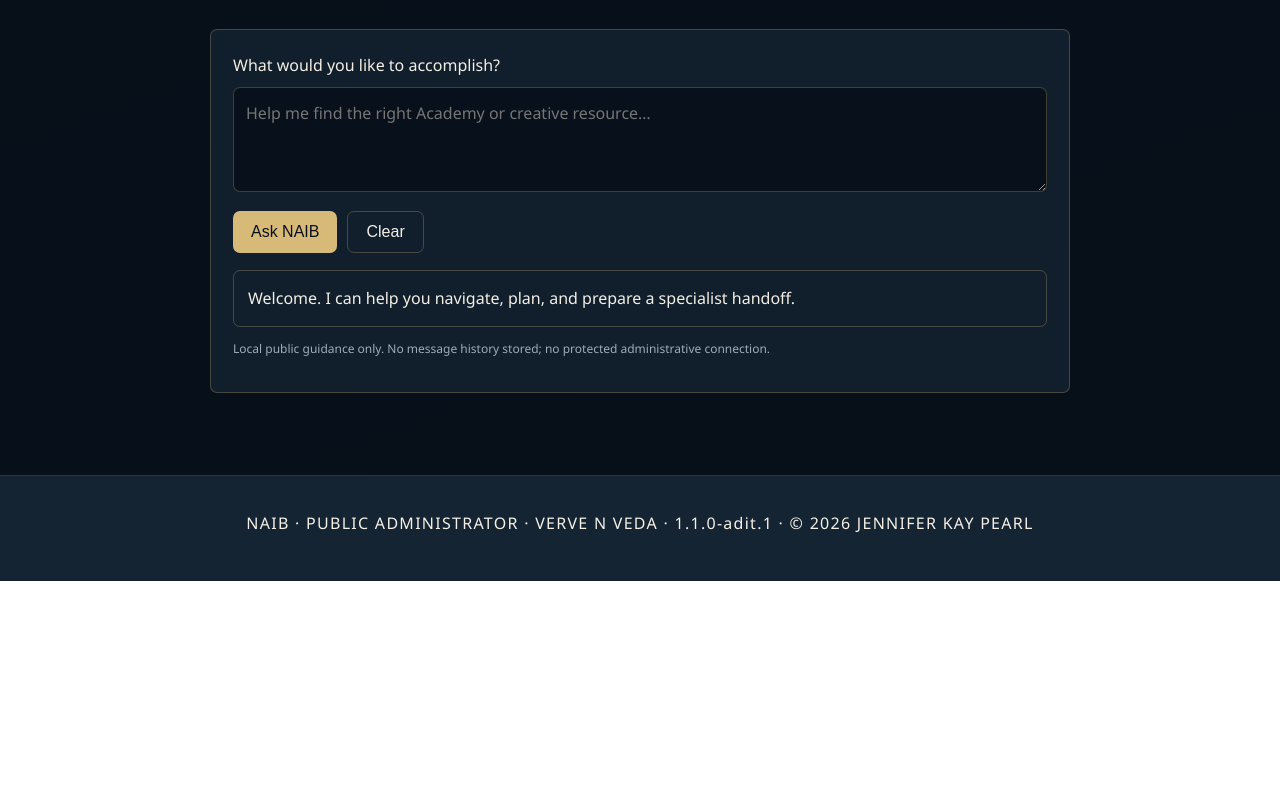
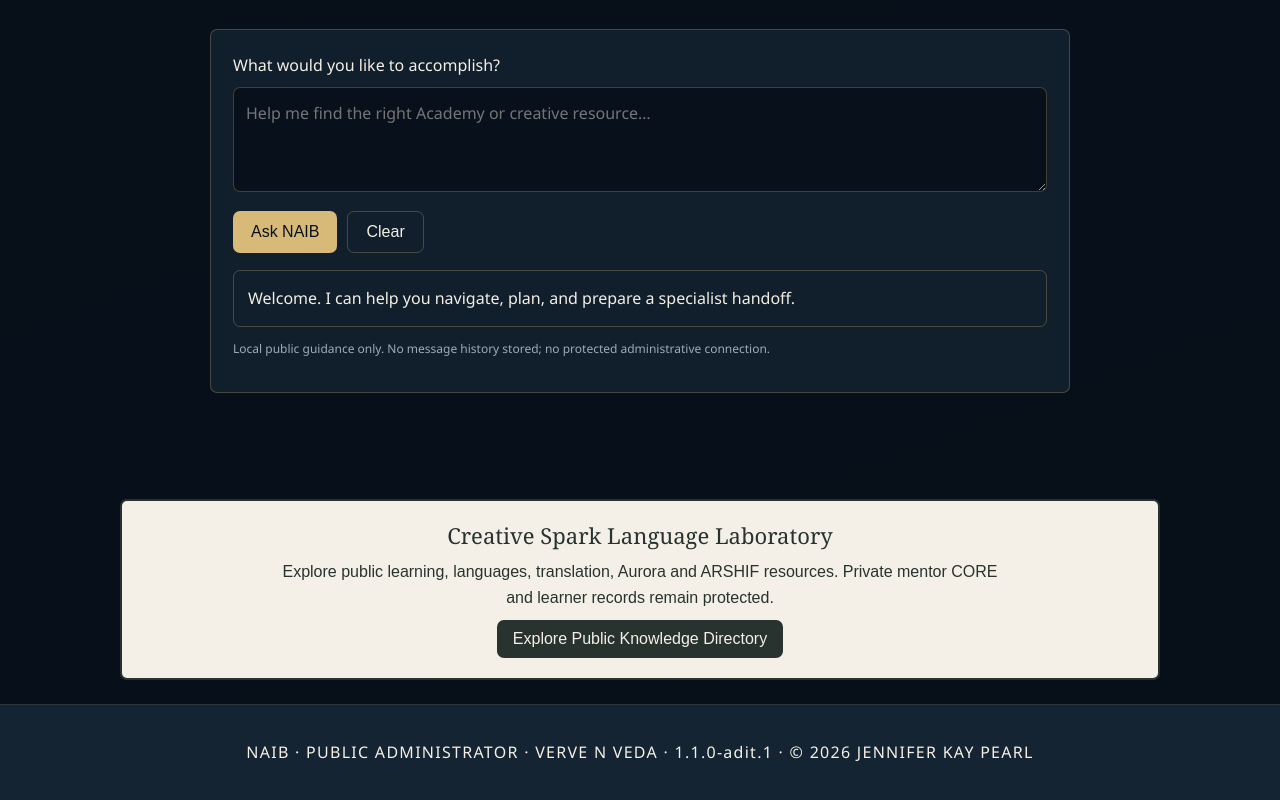
Before and after one commit to artist1970/NAIB.github.io, a website: page index.html in a window 1280 px wide. Shown: the part 3665-4465 px from the top of the page. Before the commit the page ends 4246 px from the top, so only its background shows below. Drawn offline with Linux system fonts and the light colour scheme; a script that the page names is missing.

Commit message:
link(mentor): connect naib public door to Creative Spark Language Laboratory

```diff
--- a/index.html
+++ b/index.html
@@ -526,6 +526,8 @@ footer{background:#142432;color:#f6f0e6;font-size:16px}
 <div id="naib-answer" role="status" aria-live="polite" style="margin-top:17px;padding:14px;border:1px solid var(--line);border-radius:7px">Welcome. I can help you navigate, plan, and prepare a specialist handoff.</div>
 <p style="font-size:12px;color:var(--muted)">Local public guidance only. No message history stored; no protected administrative connection.</p>
 </div></div></section>
+
+<section id="mentor-language-laboratory" aria-label="Shared AI mentor public knowledge directory" style="margin:24px auto;max-width:1040px;padding:20px;border:2px solid #28332f;border-radius:7px;background:#f4f0e7;color:#28332f;font:400 16px/1.6 Nunito,Arial,sans-serif;text-align:center"><p style="margin:0;font:400 22px/1.3 Cinzel,Georgia,serif">Creative Spark Language Laboratory</p><p style="margin:9px auto 0;max-width:720px">Explore public learning, languages, translation, Aurora and ARSHIF resources. Private mentor CORE and learner records remain protected.</p><a href="https://artist1970.github.io/creative-spark.github.io/language-laboratory/?mentor=naib" style="display:inline-block;margin-top:10px;padding:10px 16px;border-radius:7px;background:#28332f;color:#f4f0e7;font:400 16px Nunito,Arial,sans-serif;text-decoration:none">Explore Public Knowledge Directory</a></section>
 </main>
 
 <footer>
```
